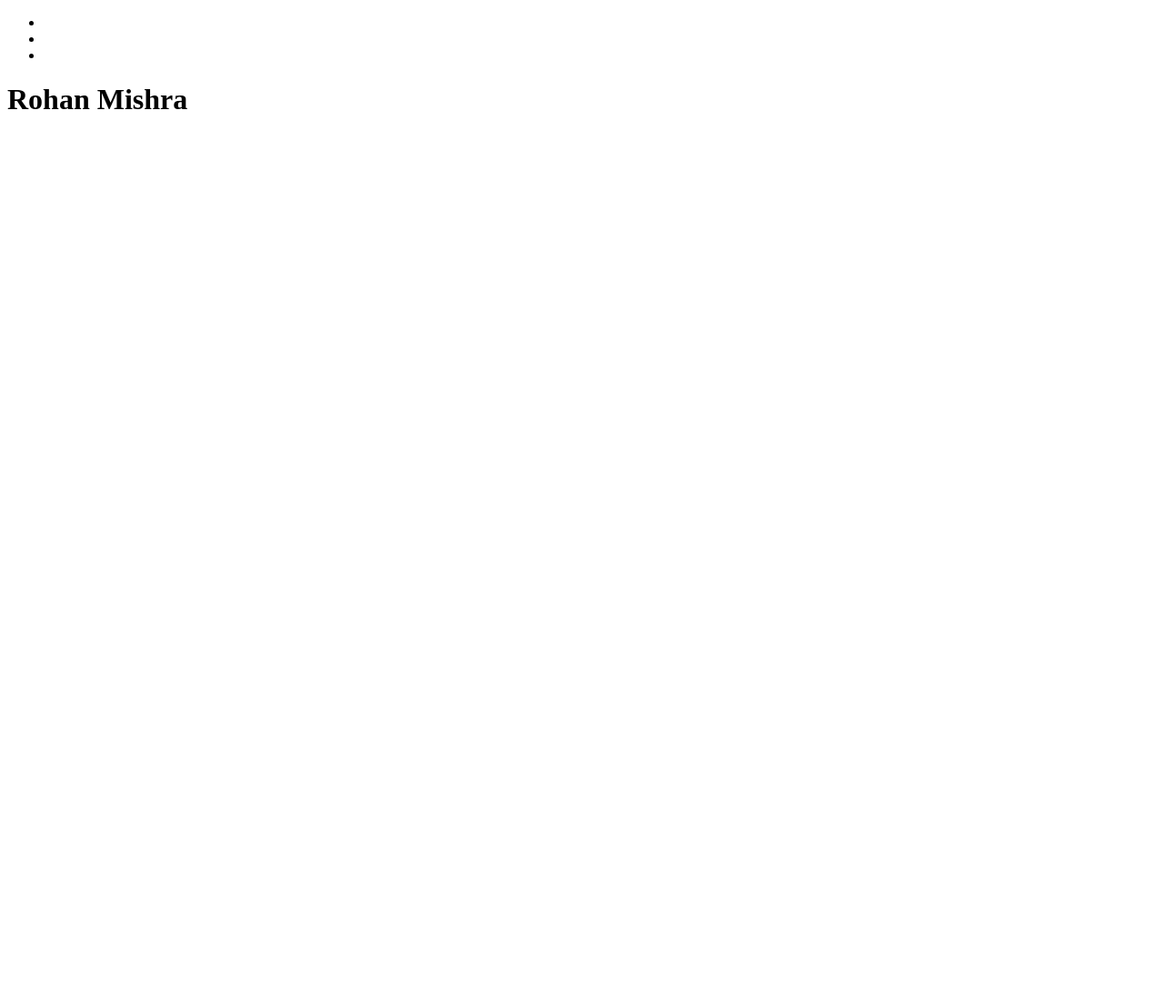
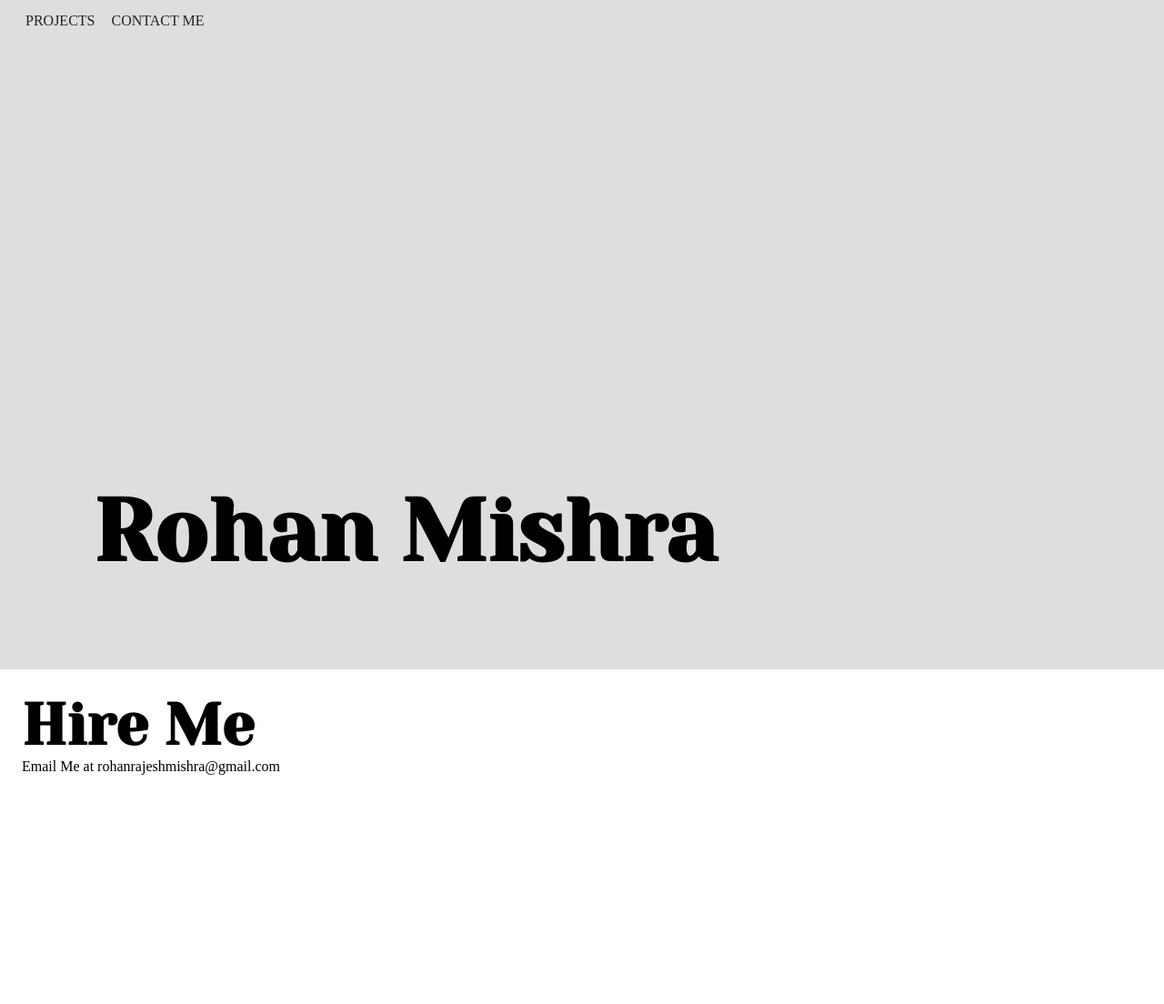
Before and after one commit to rohmishra/rmishra.me-legacy, a website: page index.html in a window 1280 px wide. Shown: the whole page at 91% size. Before the commit the page ends 800 px from the top, so only its background shows below. Drawn offline with Linux system fonts and the light colour scheme.

Commit message:
interm commit

```diff
--- a/index.html
+++ b/index.html
@@ -5,20 +5,43 @@
     <meta name="viewport" content="width=device-width, initial-scale=1.0">
     <meta http-equiv="X-UA-Compatible" content="ie=edge">
     <title>Home</title>
-    <style href="/main.css"> </style>
+    <link rel="stylesheet" href="main.css">
 
-    <!-- load fonts -->
 </head>
 <body>
-    <ul>
-        <li><a href="/projects" class="link"></a></li>
-        <li><a href="#contactme" class="link"></a></li>
-        <li><a href="" class="link"></a></li>
-    </ul>
-    <div class="container">
-        <h1>Rohan Mishra</h1>
+    <!-- Navigation -->
+    <nav>
+        <ul>
+            <li><a href="/projects" class="link">PROJECTS</a></li>
+            <li><a href="#contactme" class="link">CONTACT ME</a></li>
+        </ul>
+    </nav>
+
+    <!-- Hero -->
+    <div id="hero" class="container">
+            <h1>Rohan Mishra</h1>
     </div>
 
+    <!-- SECTION: Brief Introduction -->
+    <div id="intro" class="container">
+
+    </div>
+
+    <!-- SECTION: Projects Minimodule -->
+    <div id="projects" class="container">
+
+    </div>
+
+    <!-- SECTION: Contact me -->
+    <div id="contactme" class="container">
+        <h2>Hire Me</h2>
+        Email Me at rohanrajeshmishra@gmail.com
+    </div>
+
+    <!-- Footer -->
+    <footer>
+
+    </footer>
     <!-- Scripts -->
     <script src="/main.js"></script>
 </body>
--- a/main.css
+++ b/main.css
@@ -1,10 +1,62 @@
 @import url('https://fonts.googleapis.com/css?family=Yeseva+One&display=swap');
 
+*{
+    margin: 0;
+    padding: 0;
+}
+
 /* navigation */
+nav {
+    float: right;
+    width: 100vw;
+    background: #dedede;
+    z-index: 999;
+    position: absolute;
+}
+nav ul{
+    display: flex;
+    flex-direction: row;
+    margin: 14px;
+}
+nav ul>li {
+    display: inline;
+}
+nav ul>li>a{
+    text-decoration: none;
+    color: #222;
+    margin: 0px 4px;
+}
+nav ul>li>a:first-child{
+    margin-left: 14px;
+}
 
 /* main-header */
+.container#hero{
+    display: flex;
+    min-height: 80vh;
+    max-height: 100vh;
+    min-width: 100vw;
+    align-items: flex-end;
+    margin: 0;
+    padding-bottom: 6rem;
+    background: #dedede;
+    /* position: absolute; */
+}
 .container>h1 {
     font-family: 'Yeseva One', cursive;
+    font-size: 6rem;
+    margin-left: 8vw;
+}
+
+/* Contact Section */
+#contactme.container{
+    min-height: 40vh;
+    padding: 24px;
+}
+#contactme.container h2 {
+    font-size: 4em;
+    font-family: 'Yeseva One', cursive;
+
 }
 
 /* footer */
```
Also changed, not shown: 1 other file.
